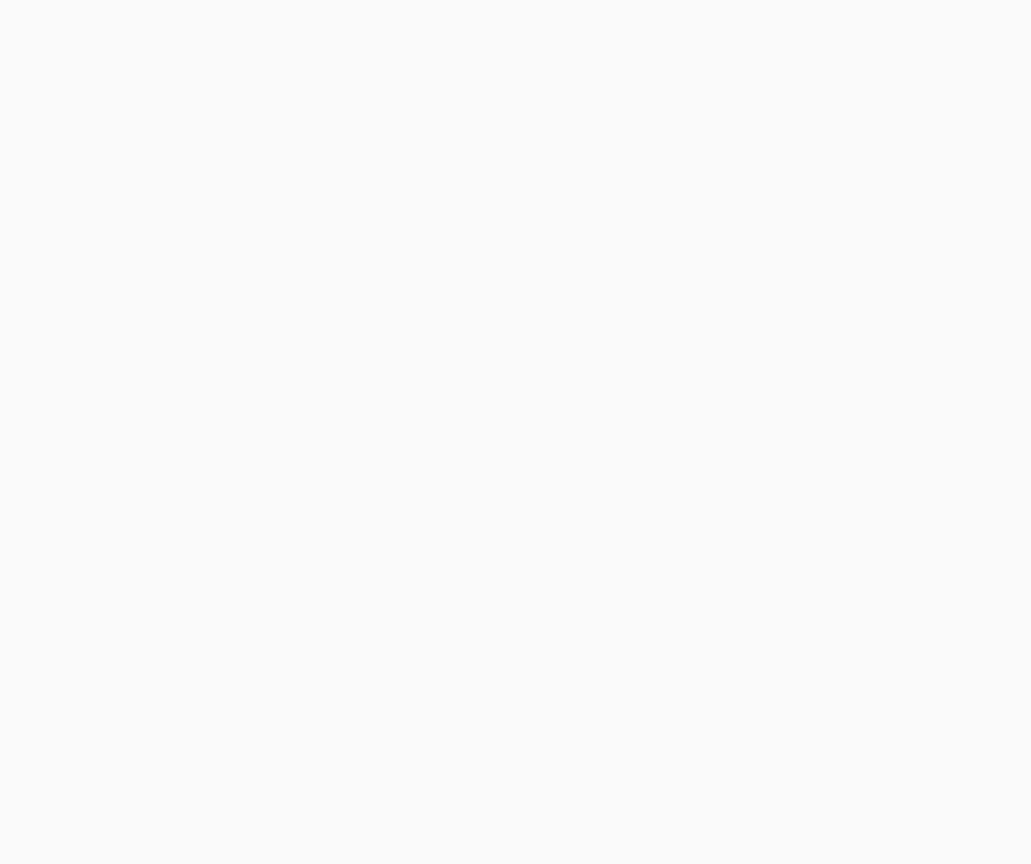
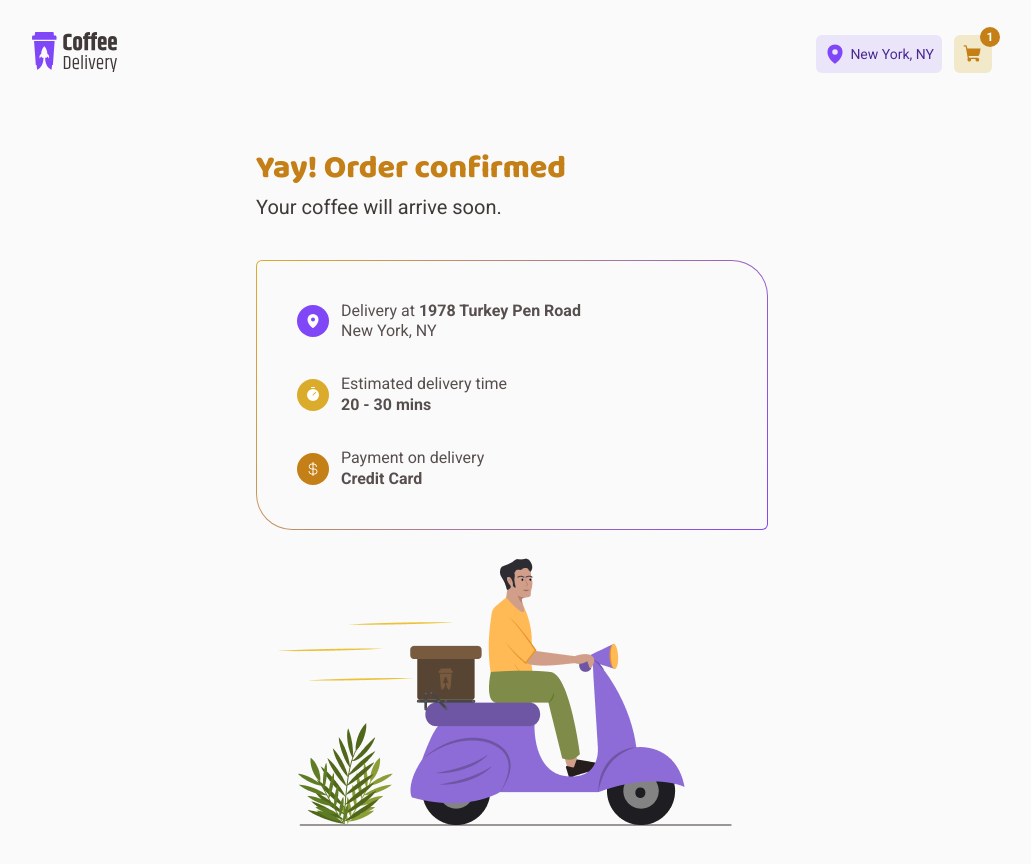
Before and after one commit to renatomarquesteles/ignite-02-coffee-delivery, a React (Vite) app: page /success in a window 1280 px wide. Before the commit this address had no page. Shown: the top 864 px of the page, without its empty margins (128-1159 px from the left). Before the commit the page ends 800 px from the top, so only its background shows below. Built offline with nearby package versions, Linux system fonts and the light colour scheme.

Commit message:
feat: adds order success page

```diff
--- a/src/Router.tsx
+++ b/src/Router.tsx
@@ -3,6 +3,7 @@
 import { DefaultLayout } from "./layouts/DefaultLayout";
 import { Checkout } from "./pages/Checkout";
 import { Home } from "./pages/Home";
+import { Success } from "./pages/Success";
 
 export const Router = () => {
   return (
@@ -10,6 +11,7 @@
       <Route path="/" element={<DefaultLayout />}>
         <Route path="/" element={<Home />} />
         <Route path="/checkout" element={<Checkout />} />
+        <Route path="/success" element={<Success />} />
       </Route>
     </Routes>
   );
--- a/src/pages/Checkout/index.tsx
+++ b/src/pages/Checkout/index.tsx
@@ -7,6 +7,7 @@
   Trash,
 } from "phosphor-react";
 import { useState } from "react";
+import { useNavigate } from "react-router-dom";
 import { useTheme } from "styled-components";
 
 import coffeeImage from "../../assets/coffees/1.png";
@@ -39,6 +40,7 @@
   const [selectedPaymentMethod, setSelectedPaymentMethod] =
     useState<PaymentMethod | null>(null);
   const theme = useTheme();
+  const navigate = useNavigate();
 
   const handlePaymentChange = (method: PaymentMethod) => {
     setSelectedPaymentMethod(method);
@@ -182,7 +184,9 @@
             </div>
           </TotalPriceContainer>
 
-          <ConfirmButton>PLACE ORDER</ConfirmButton>
+          <ConfirmButton onClick={() => navigate("/success")}>
+            PLACE ORDER
+          </ConfirmButton>
         </CartCard>
       </CartInfo>
     </Container>
--- /dev/null
+++ b/src/pages/Success/index.tsx
@@ -0,0 +1,60 @@
+import { CurrencyDollar, MapPin, Timer } from "phosphor-react";
+import deliveryGuyImage from "../../assets/delivery-guy.png";
+import { Tag } from "../../components/Tag";
+
+import { Container, Content, Summary, TextGroup, Title } from "./styles";
+
+export const Success = () => {
+  return (
+    <Container>
+      <Content>
+        <Title>
+          <h1>Yay! Order confirmed</h1>
+          <p>Your coffee will arrive soon.</p>
+        </Title>
+
+        <Summary>
+          <div>
+            <Tag color="purple" iconVariant>
+              <MapPin size={16} color="white" weight="fill" />
+            </Tag>
+            <TextGroup>
+              <p>
+                Delivery at <span>1978 Turkey Pen Road</span>
+              </p>
+              <p>New York, NY</p>
+            </TextGroup>
+          </div>
+
+          <div>
+            <Tag color="yellow" iconVariant>
+              <Timer size={16} color="white" weight="fill" />
+            </Tag>
+            <TextGroup>
+              <p>Estimated delivery time</p>
+              <p>
+                <span>20 - 30 mins</span>
+              </p>
+            </TextGroup>
+          </div>
+
+          <div>
+            <Tag color="yellow-dark" iconVariant>
+              <CurrencyDollar size={16} color="white" />
+            </Tag>
+            <TextGroup>
+              <p>Payment on delivery</p>
+              <p>
+                <span>Credit Card</span>
+              </p>
+            </TextGroup>
+          </div>
+        </Summary>
+      </Content>
+
+      <div>
+        <img src={deliveryGuyImage} alt="" />
+      </div>
+    </Container>
+  );
+};
--- /dev/null
+++ b/src/pages/Success/styles.ts
@@ -0,0 +1,91 @@
+import styled from "styled-components";
+
+export const Container = styled.div`
+  padding: 2.5rem 10rem;
+  display: flex;
+  justify-content: space-between;
+  align-items: center;
+  gap: 1rem;
+
+  @media (max-width: 1280px) {
+    flex-direction: column;
+  }
+
+  @media (max-width: 768px) {
+    padding: 1.75rem 10%;
+  }
+
+  @media (max-width: 480px) {
+    img {
+      width: 20rem;
+    }
+  }
+`;
+
+export const Content = styled.div`
+  width: 100%;
+  max-width: 32rem;
+  display: flex;
+  flex-direction: column;
+  gap: 2.5rem;
+`;
+
+export const Title = styled.div`
+  display: flex;
+  flex-direction: column;
+  gap: 0.25rem;
+
+  h1 {
+    color: ${(props) => props.theme["yellow-dark"]};
+    font-family: "Baloo 2", sans-serif;
+    font-weight: 800;
+    font-size: 2rem;
+    line-height: 130%;
+  }
+
+  p {
+    color: ${(props) => props.theme["base-subtitle"]};
+    font-size: 1.25rem;
+    line-height: 130%;
+  }
+`;
+
+export const Summary = styled.div`
+  padding: 2.5rem;
+  display: flex;
+  flex-direction: column;
+  gap: 2rem;
+
+  > div {
+    display: flex;
+    align-items: center;
+    gap: 0.75rem;
+  }
+
+  /* GRADIENT BORDER */
+  border: 1px solid transparent;
+  border-radius: 6px 36px;
+  background: linear-gradient(
+      to right,
+      ${(props) => props.theme.background},
+      ${(props) => props.theme.background}
+    ),
+    linear-gradient(
+      120deg,
+      ${(props) => props.theme.yellow},
+      ${(props) => props.theme.purple}
+    );
+  background-clip: padding-box, border-box;
+  background-origin: padding-box, border-box;
+`;
+
+export const TextGroup = styled.div`
+  p {
+    color: ${(props) => props.theme["base-text"]};
+    line-height: 130%;
+
+    span {
+      font-weight: 700;
+    }
+  }
+`;
```
Also changed, not shown: src/assets/delivery-guy.png (added).
